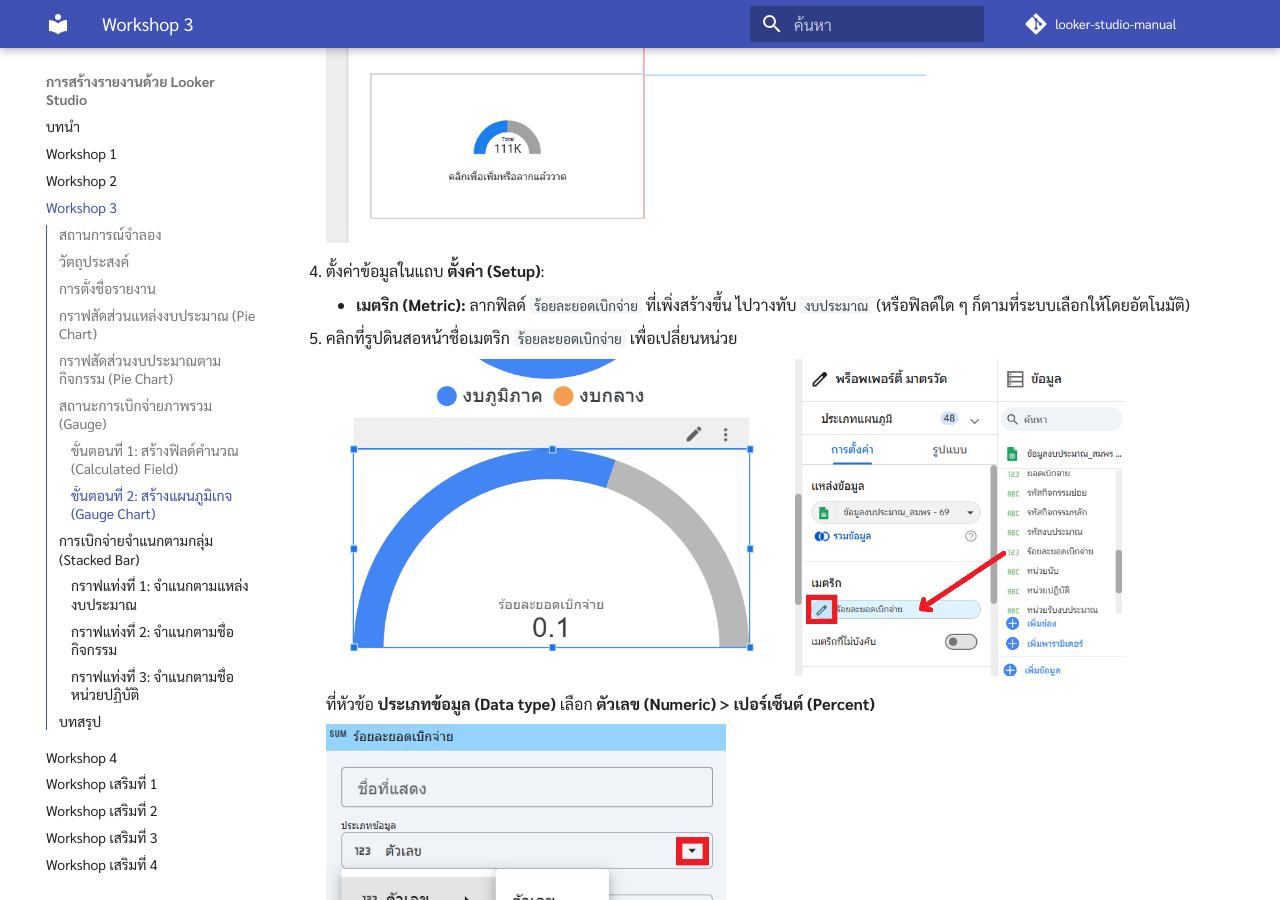
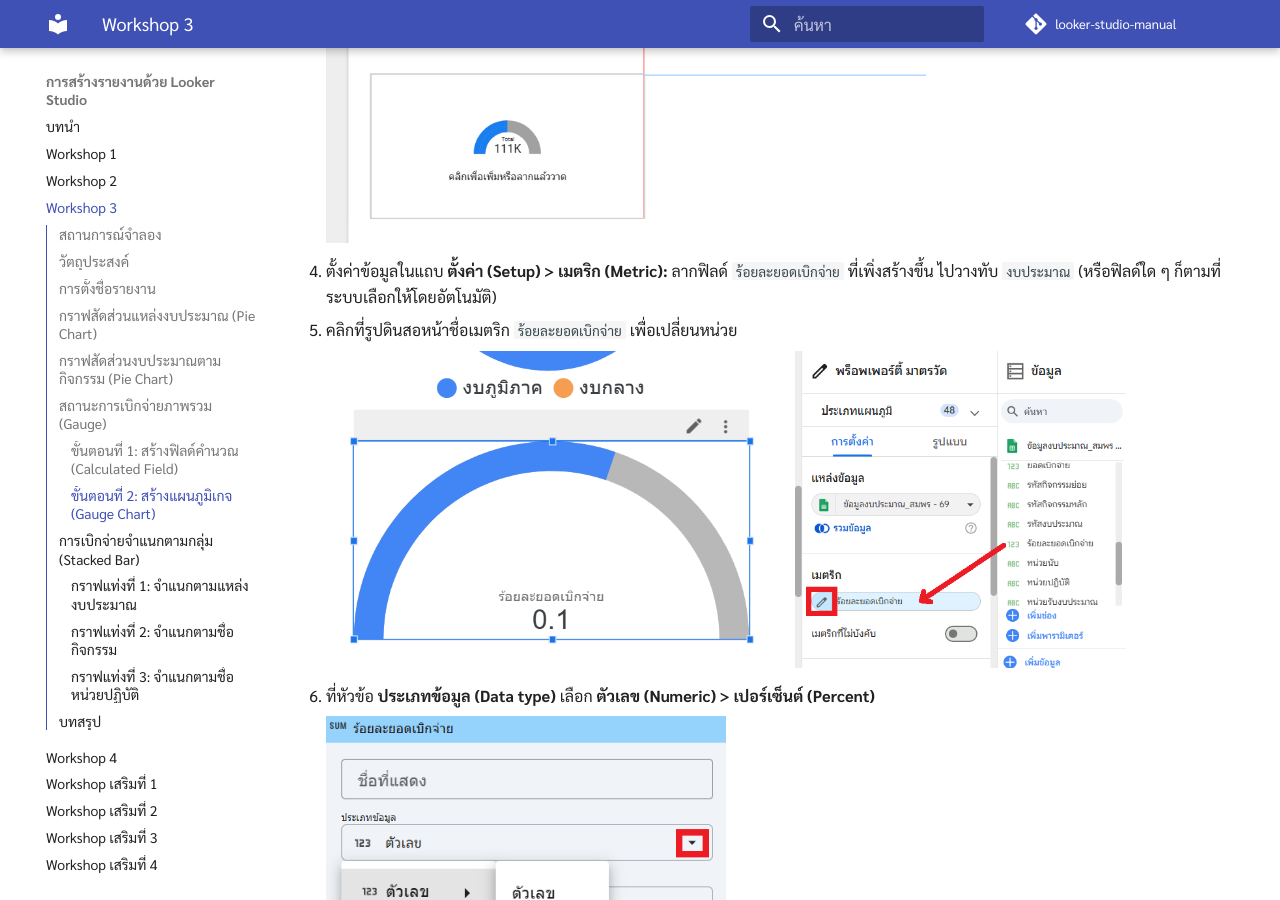
Before and after one commit to weeix/looker-studio-manual, an MkDocs documentation site: the page built from docs/workshop-3.md, in a window 1280 px wide and 900 px high, scrolled down 6559 px. Built offline with MkDocs 1.6.1 and Material for MkDocs 9.7.7, drawn with Linux system fonts in a browser that asks for light colours; comment, search, counter and statistics services are not loaded; part of the change alters nothing that is shown.

```diff
--- a/docs/workshop-3.md
+++ b/docs/workshop-3.md
@@ -101,18 +101,17 @@
 
     ![เลือกแผนภูมิมาตรวัด](img/ws3-s4-4.png){ width="600" }
 
-4. ตั้งค่าข้อมูลในแถบ **ตั้งค่า (Setup)**:
-    - **เมตริก (Metric):** ลากฟิลด์ `ร้อยละยอดเบิกจ่าย` ที่เพิ่งสร้างขึ้น ไปวางทับ `งบประมาณ` (หรือฟิลด์ใด ๆ ก็ตามที่ระบบเลือกให้โดยอัตโนมัติ)
+4. ตั้งค่าข้อมูลในแถบ **ตั้งค่า (Setup) > เมตริก (Metric):** ลากฟิลด์ `ร้อยละยอดเบิกจ่าย` ที่เพิ่งสร้างขึ้น ไปวางทับ `งบประมาณ` (หรือฟิลด์ใด ๆ ก็ตามที่ระบบเลือกให้โดยอัตโนมัติ)
 
 5. คลิกที่รูปดินสอหน้าชื่อเมตริก `ร้อยละยอดเบิกจ่าย` เพื่อเปลี่ยนหน่วย
 
     ![ตั้งค่าเมตริก](img/ws3-s4-5.png){ width="800" }
 
-    ที่หัวข้อ **ประเภทข้อมูล (Data type)** เลือก **ตัวเลข (Numeric) > เปอร์เซ็นต์ (Percent)**
+6. ที่หัวข้อ **ประเภทข้อมูล (Data type)** เลือก **ตัวเลข (Numeric) > เปอร์เซ็นต์ (Percent)**
 
     ![เปลี่ยนประเภทข้อมูล](img/ws3-s4-6.png){ width="400" }
 
-6. เปิดตัวเลือก **แสดงแกน (Show axis)** ในแถบย่อย **รูปแบบ (Style)** จากนั้นตั้ง **ค่าต่ำสุดของแกน (Minimum value)** และ **ค่าสูงสุดของแกน (Maximum value)** เป็น `0` และ `1` ตามลำดับ
+7. เปิดตัวเลือก **แสดงแกน (Show axis)** ในแถบย่อย **รูปแบบ (Style)** จากนั้นตั้ง **ค่าต่ำสุดของแกน (Minimum value)** และ **ค่าสูงสุดของแกน (Maximum value)** เป็น `0` และ `1` ตามลำดับ
 
     ![ตั้งค่าให้มาตรวัดแสดงแกน](img/ws3-s4-7.png){ width="200" }
 
```
